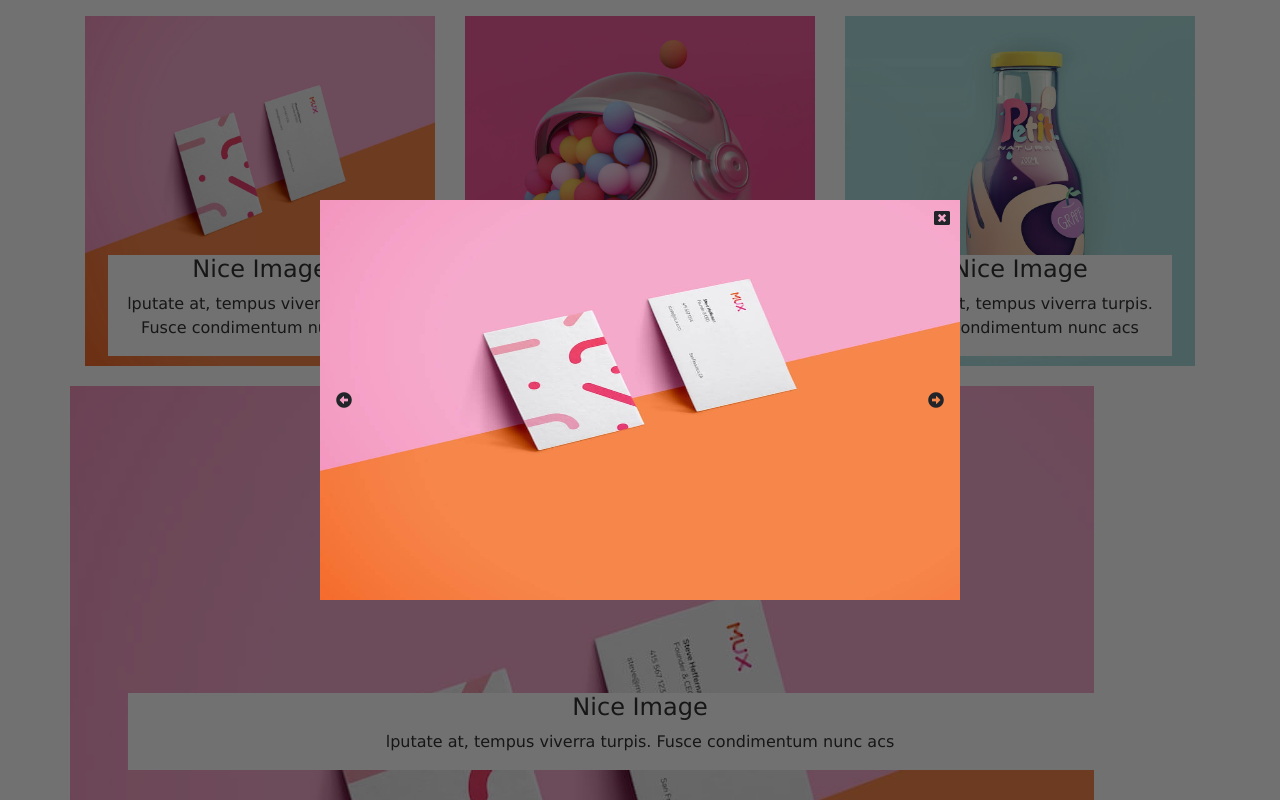
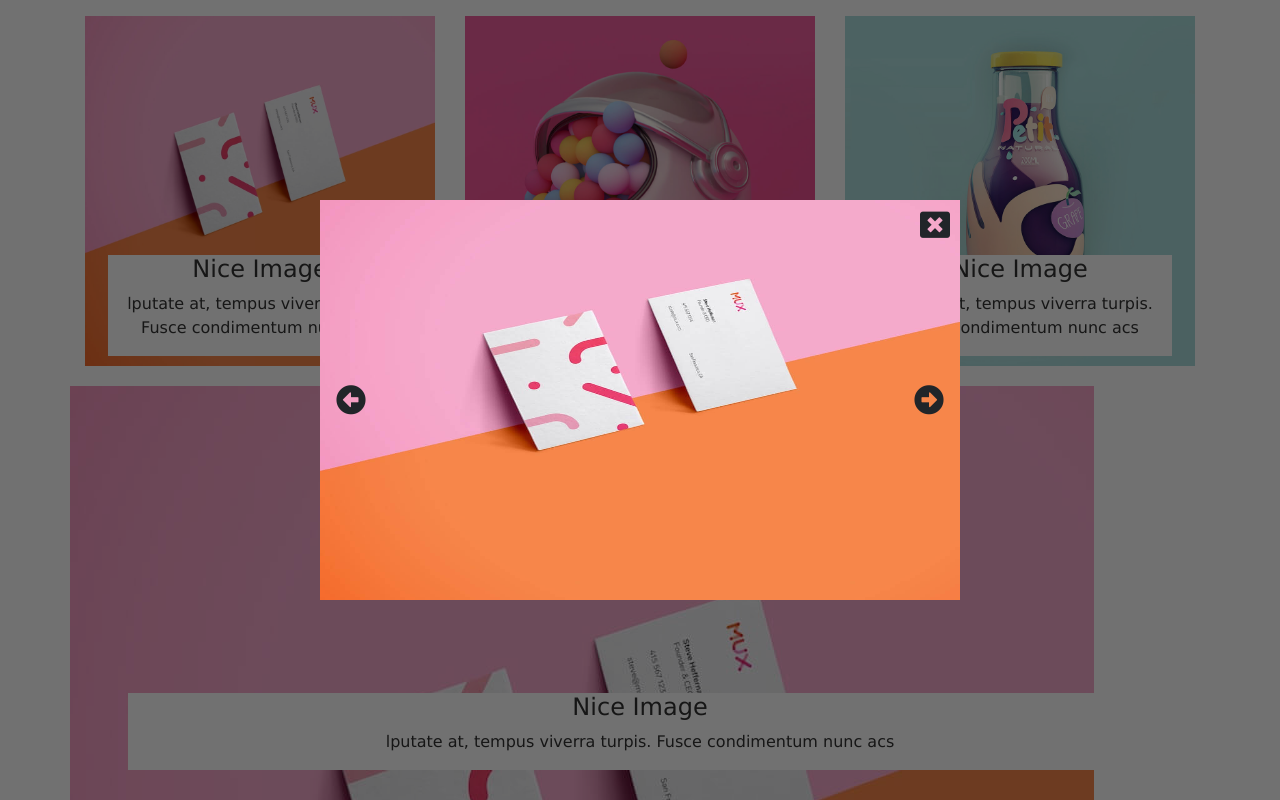
Before and after one commit to Ahmed-M-Mansour/first-slider-withJS, a plain HTML site: page index.html in a window 1280 px wide. Both pictures are taken after a click on the picture 260 px from the left and 191 px from the top of the page. Shown: the top 800 px of the page. Drawn offline with Linux system fonts and the light colour scheme.

Commit message:
fix size of icons

```diff
--- a/css/index_style.css
+++ b/css/index_style.css
@@ -50,3 +50,8 @@ body
     right: 10px;
 
 }
+
+.font
+{
+    font-size: 30px;
+}
--- a/index.html
+++ b/index.html
@@ -104,9 +104,9 @@
     <div class="box d-flex align-items-center justify-content-between">
 
 
-      <i id="close" class="fas fa-window-close"></i>
-      <i id="prev" class="m-3 fas fa-arrow-alt-circle-left"></i>
-      <i id="next" class="m-3 fas fa-arrow-alt-circle-right"></i>
+      <i id="close" class="fas fa-window-close font "></i>
+      <i id="prev" class="m-3 fas fa-arrow-alt-circle-left font"></i>
+      <i id="next" class="m-3 fas fa-arrow-alt-circle-right font"></i>
 
     </div>
   </div>
```
